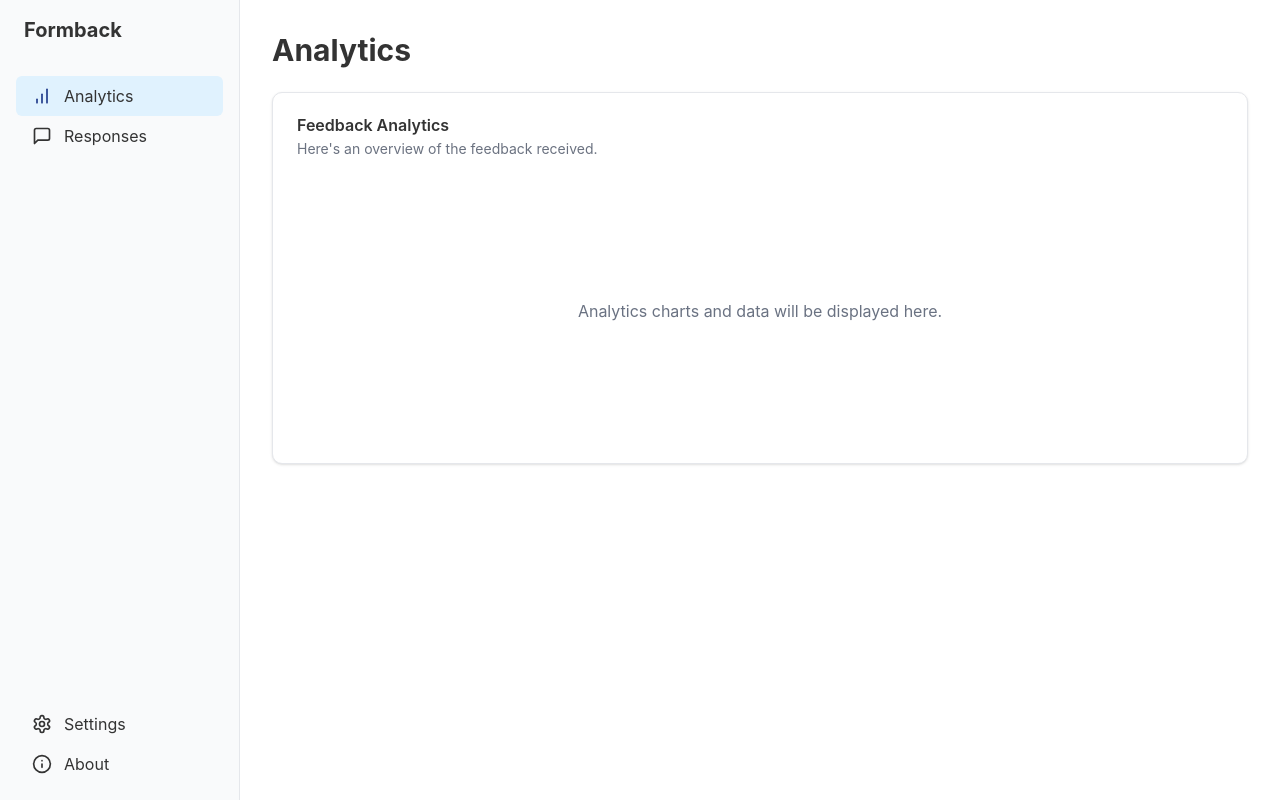
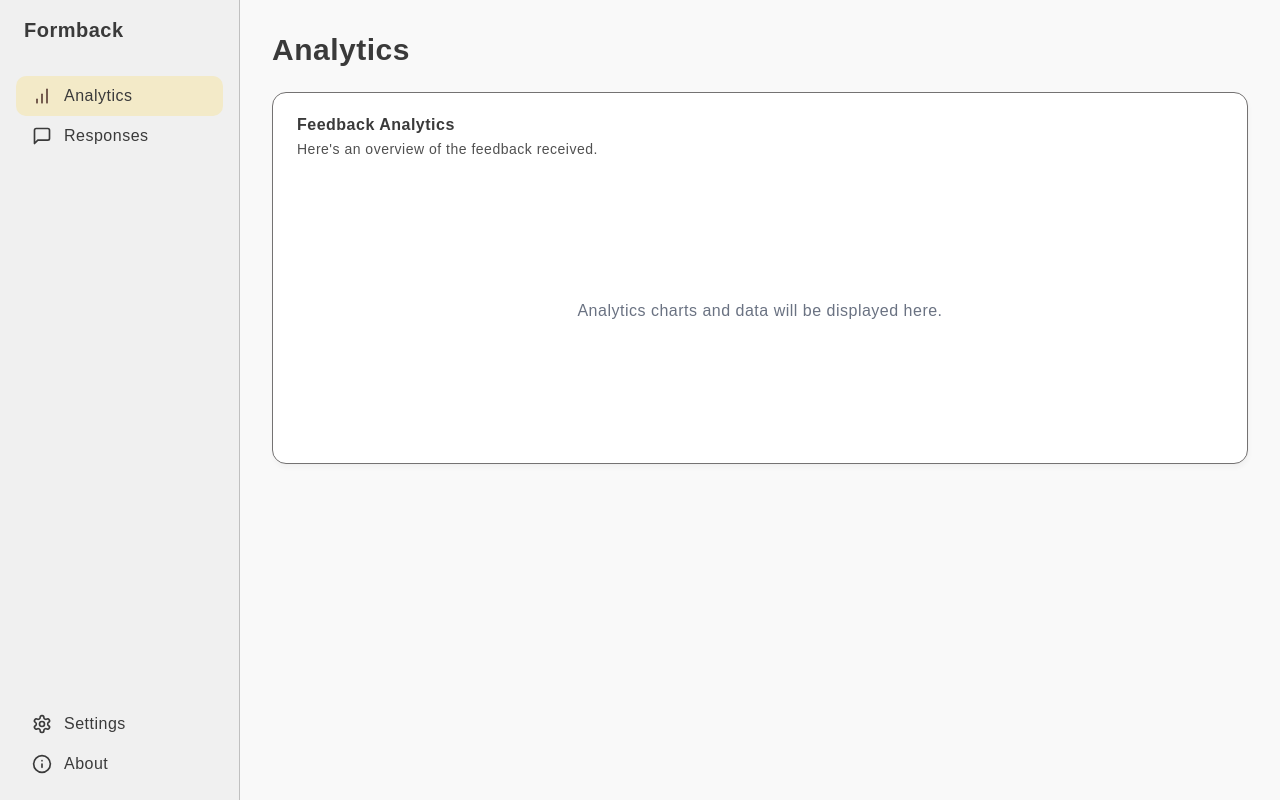
Before and after one commit to stefanbinoj/Hungryverse, a Next.js app in the folder apps/web/: page /dashboard/analytics in a window 1280 px wide. Built offline with nearby package versions, Linux system fonts and the light colour scheme; no server answers.

Commit message:
theme change

```diff
--- a/apps/web/src/app/layout.tsx
+++ b/apps/web/src/app/layout.tsx
@@ -1,18 +1,8 @@
 import type { Metadata } from "next";
-import { Geist, Geist_Mono } from "next/font/google";
 import "../index.css";
 import Providers from "@/components/providers";
 import Header from "@/components/header";
 
-const geistSans = Geist({
-	variable: "--font-geist-sans",
-	subsets: ["latin"],
-});
-
-const geistMono = Geist_Mono({
-	variable: "--font-geist-mono",
-	subsets: ["latin"],
-});
 
 export const metadata: Metadata = {
 	title: "feedbacl",
@@ -27,7 +17,7 @@ export default function RootLayout({
 	return (
 		<html lang="en" suppressHydrationWarning>
 			<body
-				className={`${geistSans.variable} ${geistMono.variable} antialiased`}
+				className={`antialiased`}
 			>
 				<Providers>
 					<div className="grid grid-rows-[auto_1fr] h-svh">
--- a/apps/web/src/index.css
+++ b/apps/web/src/index.css
@@ -17,99 +17,99 @@ body {
 }
 
 :root {
-  --background: oklch(1.0000 0 0);
-  --foreground: oklch(0.3211 0 0);
+  --background: oklch(0.9821 0 0);
+  --foreground: oklch(0.3485 0 0);
   --card: oklch(1.0000 0 0);
-  --card-foreground: oklch(0.3211 0 0);
+  --card-foreground: oklch(0.3485 0 0);
   --popover: oklch(1.0000 0 0);
-  --popover-foreground: oklch(0.3211 0 0);
-  --primary: oklch(0.6231 0.1880 259.8145);
-  --primary-foreground: oklch(1.0000 0 0);
-  --secondary: oklch(0.9670 0.0029 264.5419);
-  --secondary-foreground: oklch(0.4461 0.0263 256.8018);
-  --muted: oklch(0.9846 0.0017 247.8389);
-  --muted-foreground: oklch(0.5510 0.0234 264.3637);
-  --accent: oklch(0.9514 0.0250 236.8242);
-  --accent-foreground: oklch(0.3791 0.1378 265.5222);
-  --destructive: oklch(0.6368 0.2078 25.3313);
+  --popover-foreground: oklch(0.3485 0 0);
+  --primary: oklch(0.4891 0 0);
+  --primary-foreground: oklch(0.9551 0 0);
+  --secondary: oklch(0.9006 0 0);
+  --secondary-foreground: oklch(0.3485 0 0);
+  --muted: oklch(0.9158 0 0);
+  --muted-foreground: oklch(0.4313 0 0);
+  --accent: oklch(0.9354 0.0456 94.8549);
+  --accent-foreground: oklch(0.4015 0.0436 37.9587);
+  --destructive: oklch(0.6627 0.0978 20.0041);
   --destructive-foreground: oklch(1.0000 0 0);
-  --border: oklch(0.9276 0.0058 264.5313);
-  --input: oklch(0.9276 0.0058 264.5313);
-  --ring: oklch(0.6231 0.1880 259.8145);
-  --chart-1: oklch(0.6231 0.1880 259.8145);
-  --chart-2: oklch(0.5461 0.2152 262.8809);
-  --chart-3: oklch(0.4882 0.2172 264.3763);
-  --chart-4: oklch(0.4244 0.1809 265.6377);
-  --chart-5: oklch(0.3791 0.1378 265.5222);
-  --sidebar: oklch(0.9846 0.0017 247.8389);
-  --sidebar-foreground: oklch(0.3211 0 0);
-  --sidebar-primary: oklch(0.6231 0.1880 259.8145);
-  --sidebar-primary-foreground: oklch(1.0000 0 0);
-  --sidebar-accent: oklch(0.9514 0.0250 236.8242);
-  --sidebar-accent-foreground: oklch(0.3791 0.1378 265.5222);
-  --sidebar-border: oklch(0.9276 0.0058 264.5313);
-  --sidebar-ring: oklch(0.6231 0.1880 259.8145);
-  --font-sans: Inter, sans-serif;
-  --font-serif: Source Serif 4, serif;
-  --font-mono: JetBrains Mono, monospace;
-  --radius: 0.375rem;
-  --shadow-2xs: 0 1px 3px 0px hsl(0 0% 0% / 0.05);
-  --shadow-xs: 0 1px 3px 0px hsl(0 0% 0% / 0.05);
-  --shadow-sm: 0 1px 3px 0px hsl(0 0% 0% / 0.10), 0 1px 2px -1px hsl(0 0% 0% / 0.10);
-  --shadow: 0 1px 3px 0px hsl(0 0% 0% / 0.10), 0 1px 2px -1px hsl(0 0% 0% / 0.10);
-  --shadow-md: 0 1px 3px 0px hsl(0 0% 0% / 0.10), 0 2px 4px -1px hsl(0 0% 0% / 0.10);
-  --shadow-lg: 0 1px 3px 0px hsl(0 0% 0% / 0.10), 0 4px 6px -1px hsl(0 0% 0% / 0.10);
-  --shadow-xl: 0 1px 3px 0px hsl(0 0% 0% / 0.10), 0 8px 10px -1px hsl(0 0% 0% / 0.10);
-  --shadow-2xl: 0 1px 3px 0px hsl(0 0% 0% / 0.25);
-  --tracking-normal: 0em;
+  --border: oklch(0.5538 0.0025 17.2320);
+  --input: oklch(1.0000 0 0);
+  --ring: oklch(0.7058 0 0);
+  --chart-1: oklch(0.3211 0 0);
+  --chart-2: oklch(0.4495 0 0);
+  --chart-3: oklch(0.5693 0 0);
+  --chart-4: oklch(0.6830 0 0);
+  --chart-5: oklch(0.7921 0 0);
+  --sidebar: oklch(0.9551 0 0);
+  --sidebar-foreground: oklch(0.3485 0 0);
+  --sidebar-primary: oklch(0.4891 0 0);
+  --sidebar-primary-foreground: oklch(0.9551 0 0);
+  --sidebar-accent: oklch(0.9354 0.0456 94.8549);
+  --sidebar-accent-foreground: oklch(0.4015 0.0436 37.9587);
+  --sidebar-border: oklch(0.8078 0 0);
+  --sidebar-ring: oklch(0.7058 0 0);
+  --font-sans: Architects Daughter, sans-serif;
+  --font-serif: "Times New Roman", Times, serif;
+  --font-mono: "Courier New", Courier, monospace;
+  --radius: 0.625rem;
+  --shadow-2xs: 1px 4px 5px 0px hsl(0 0% 0% / 0.01);
+  --shadow-xs: 1px 4px 5px 0px hsl(0 0% 0% / 0.01);
+  --shadow-sm: 1px 4px 5px 0px hsl(0 0% 0% / 0.03), 1px 1px 2px -1px hsl(0 0% 0% / 0.03);
+  --shadow: 1px 4px 5px 0px hsl(0 0% 0% / 0.03), 1px 1px 2px -1px hsl(0 0% 0% / 0.03);
+  --shadow-md: 1px 4px 5px 0px hsl(0 0% 0% / 0.03), 1px 2px 4px -1px hsl(0 0% 0% / 0.03);
+  --shadow-lg: 1px 4px 5px 0px hsl(0 0% 0% / 0.03), 1px 4px 6px -1px hsl(0 0% 0% / 0.03);
+  --shadow-xl: 1px 4px 5px 0px hsl(0 0% 0% / 0.03), 1px 8px 10px -1px hsl(0 0% 0% / 0.03);
+  --shadow-2xl: 1px 4px 5px 0px hsl(0 0% 0% / 0.07);
+  --tracking-normal: 0.5px;
   --spacing: 0.25rem;
 }
 
 .dark {
-  --background: oklch(0.2046 0 0);
-  --foreground: oklch(0.9219 0 0);
-  --card: oklch(0.2686 0 0);
-  --card-foreground: oklch(0.9219 0 0);
-  --popover: oklch(0.2686 0 0);
-  --popover-foreground: oklch(0.9219 0 0);
-  --primary: oklch(0.6231 0.1880 259.8145);
-  --primary-foreground: oklch(1.0000 0 0);
-  --secondary: oklch(0.2686 0 0);
-  --secondary-foreground: oklch(0.9219 0 0);
-  --muted: oklch(0.2686 0 0);
-  --muted-foreground: oklch(0.7155 0 0);
-  --accent: oklch(0.3791 0.1378 265.5222);
-  --accent-foreground: oklch(0.8823 0.0571 254.1284);
-  --destructive: oklch(0.6368 0.2078 25.3313);
-  --destructive-foreground: oklch(1.0000 0 0);
-  --border: oklch(0.3715 0 0);
-  --input: oklch(0.3715 0 0);
-  --ring: oklch(0.6231 0.1880 259.8145);
-  --chart-1: oklch(0.7137 0.1434 254.6240);
-  --chart-2: oklch(0.6231 0.1880 259.8145);
-  --chart-3: oklch(0.5461 0.2152 262.8809);
-  --chart-4: oklch(0.4882 0.2172 264.3763);
-  --chart-5: oklch(0.4244 0.1809 265.6377);
-  --sidebar: oklch(0.2046 0 0);
-  --sidebar-foreground: oklch(0.9219 0 0);
-  --sidebar-primary: oklch(0.6231 0.1880 259.8145);
-  --sidebar-primary-foreground: oklch(1.0000 0 0);
-  --sidebar-accent: oklch(0.3791 0.1378 265.5222);
-  --sidebar-accent-foreground: oklch(0.8823 0.0571 254.1284);
-  --sidebar-border: oklch(0.3715 0 0);
-  --sidebar-ring: oklch(0.6231 0.1880 259.8145);
-  --font-sans: Inter, sans-serif;
-  --font-serif: Source Serif 4, serif;
-  --font-mono: JetBrains Mono, monospace;
-  --radius: 0.375rem;
-  --shadow-2xs: 0 1px 3px 0px hsl(0 0% 0% / 0.05);
-  --shadow-xs: 0 1px 3px 0px hsl(0 0% 0% / 0.05);
-  --shadow-sm: 0 1px 3px 0px hsl(0 0% 0% / 0.10), 0 1px 2px -1px hsl(0 0% 0% / 0.10);
-  --shadow: 0 1px 3px 0px hsl(0 0% 0% / 0.10), 0 1px 2px -1px hsl(0 0% 0% / 0.10);
-  --shadow-md: 0 1px 3px 0px hsl(0 0% 0% / 0.10), 0 2px 4px -1px hsl(0 0% 0% / 0.10);
-  --shadow-lg: 0 1px 3px 0px hsl(0 0% 0% / 0.10), 0 4px 6px -1px hsl(0 0% 0% / 0.10);
-  --shadow-xl: 0 1px 3px 0px hsl(0 0% 0% / 0.10), 0 8px 10px -1px hsl(0 0% 0% / 0.10);
-  --shadow-2xl: 0 1px 3px 0px hsl(0 0% 0% / 0.25);
+  --background: oklch(0.2891 0 0);
+  --foreground: oklch(0.8945 0 0);
+  --card: oklch(0.3211 0 0);
+  --card-foreground: oklch(0.8945 0 0);
+  --popover: oklch(0.3211 0 0);
+  --popover-foreground: oklch(0.8945 0 0);
+  --primary: oklch(0.7572 0 0);
+  --primary-foreground: oklch(0.2891 0 0);
+  --secondary: oklch(0.4676 0 0);
+  --secondary-foreground: oklch(0.8078 0 0);
+  --muted: oklch(0.3904 0 0);
+  --muted-foreground: oklch(0.7058 0 0);
+  --accent: oklch(0.9067 0 0);
+  --accent-foreground: oklch(0.3211 0 0);
+  --destructive: oklch(0.7915 0.0491 18.2410);
+  --destructive-foreground: oklch(0.2891 0 0);
+  --border: oklch(0.4276 0 0);
+  --input: oklch(0.3211 0 0);
+  --ring: oklch(0.8078 0 0);
+  --chart-1: oklch(0.9521 0 0);
+  --chart-2: oklch(0.8576 0 0);
+  --chart-3: oklch(0.7572 0 0);
+  --chart-4: oklch(0.6534 0 0);
+  --chart-5: oklch(0.5452 0 0);
+  --sidebar: oklch(0.2478 0 0);
+  --sidebar-foreground: oklch(0.8945 0 0);
+  --sidebar-primary: oklch(0.7572 0 0);
+  --sidebar-primary-foreground: oklch(0.2478 0 0);
+  --sidebar-accent: oklch(0.9067 0 0);
+  --sidebar-accent-foreground: oklch(0.3211 0 0);
+  --sidebar-border: oklch(0.4276 0 0);
+  --sidebar-ring: oklch(0.8078 0 0);
+  --font-sans: Architects Daughter, sans-serif;
+  --font-serif: Georgia, serif;
+  --font-mono: "Fira Code", "Courier New", monospace;
+  --radius: 0.625rem;
+  --shadow-2xs: 1px 4px 5px 0px hsl(0 0% 0% / 0.01);
+  --shadow-xs: 1px 4px 5px 0px hsl(0 0% 0% / 0.01);
+  --shadow-sm: 1px 4px 5px 0px hsl(0 0% 0% / 0.03), 1px 1px 2px -1px hsl(0 0% 0% / 0.03);
+  --shadow: 1px 4px 5px 0px hsl(0 0% 0% / 0.03), 1px 1px 2px -1px hsl(0 0% 0% / 0.03);
+  --shadow-md: 1px 4px 5px 0px hsl(0 0% 0% / 0.03), 1px 2px 4px -1px hsl(0 0% 0% / 0.03);
+  --shadow-lg: 1px 4px 5px 0px hsl(0 0% 0% / 0.03), 1px 4px 6px -1px hsl(0 0% 0% / 0.03);
+  --shadow-xl: 1px 4px 5px 0px hsl(0 0% 0% / 0.03), 1px 8px 10px -1px hsl(0 0% 0% / 0.03);
+  --shadow-2xl: 1px 4px 5px 0px hsl(0 0% 0% / 0.07);
 }
 
 @theme inline {
@@ -163,7 +163,19 @@ body {
   --shadow-lg: var(--shadow-lg);
   --shadow-xl: var(--shadow-xl);
   --shadow-2xl: var(--shadow-2xl);
+
+  --tracking-tighter: calc(var(--tracking-normal) - 0.05em);
+  --tracking-tight: calc(var(--tracking-normal) - 0.025em);
+  --tracking-normal: var(--tracking-normal);
+  --tracking-wide: calc(var(--tracking-normal) + 0.025em);
+  --tracking-wider: calc(var(--tracking-normal) + 0.05em);
+  --tracking-widest: calc(var(--tracking-normal) + 0.1em);
 }
+
+body {
+  letter-spacing: var(--tracking-normal);
+}
+
 @layer base {
 	* {
 		@apply border-border outline-ring/50;
```
